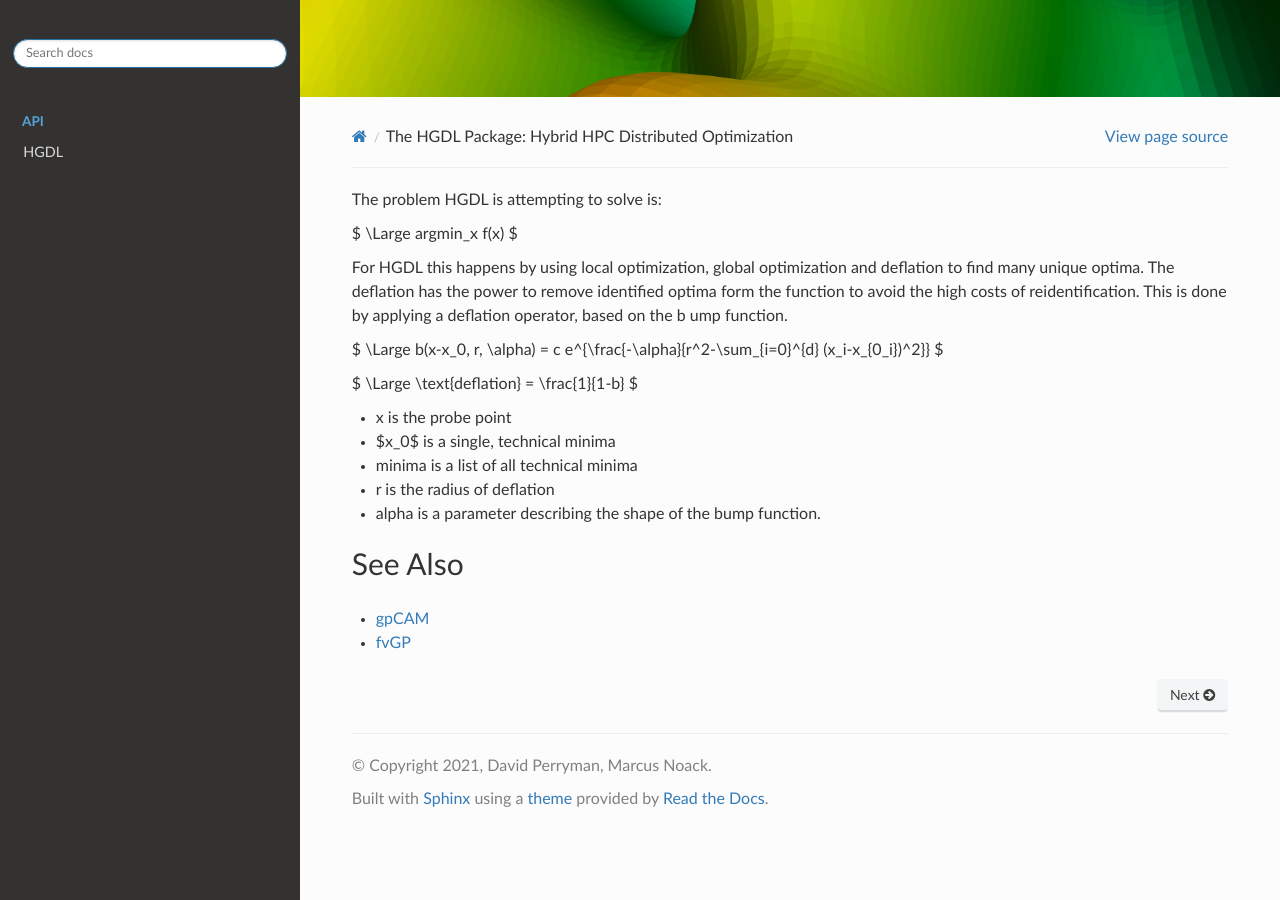
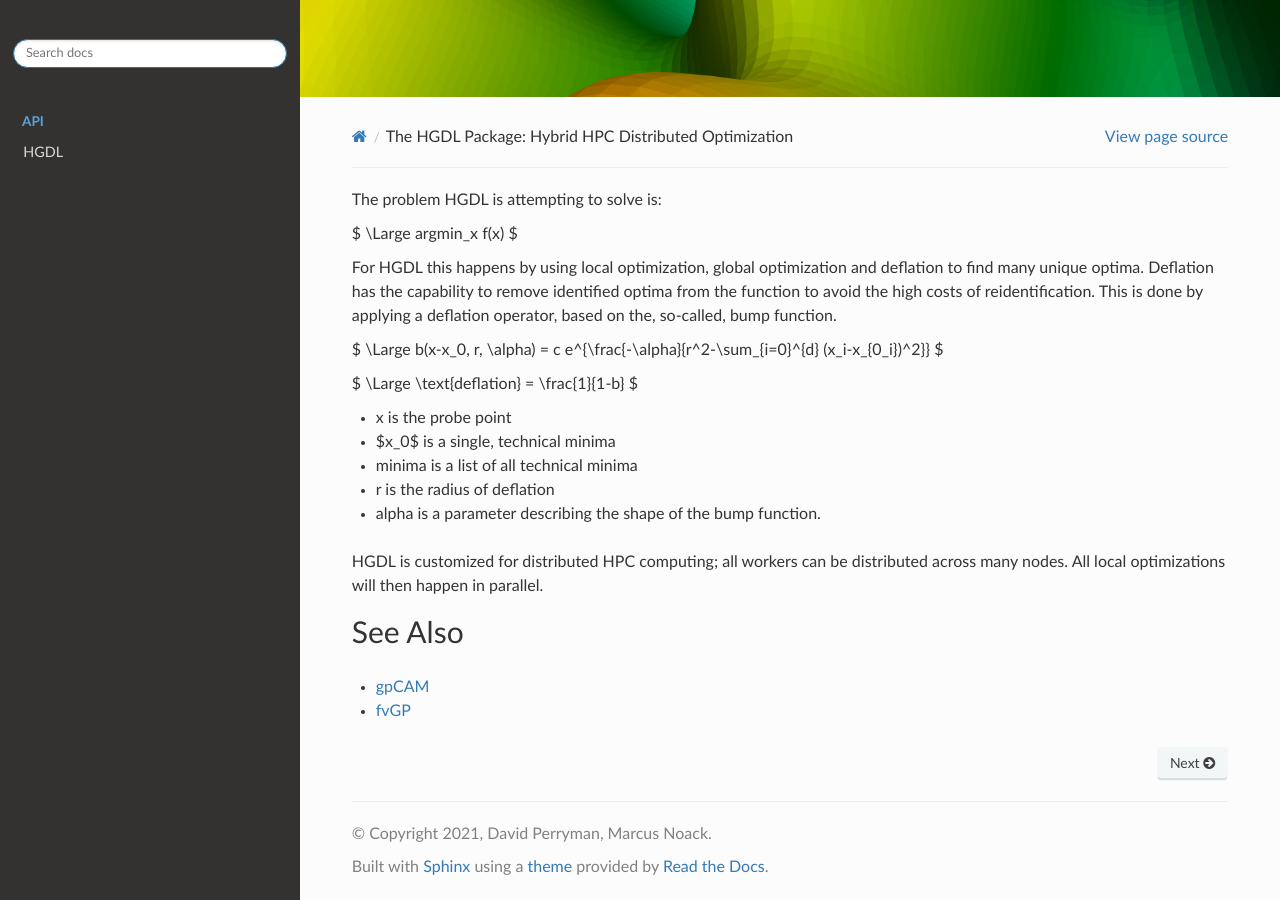
Before and after one commit to lbl-camera/HGDL, a Sphinx documentation site: the page built from docs/source/index.md, in a window 1280 px wide and 900 px high, scrolled down 803 px. Built offline with Sphinx 7.4.7 and the Read the Docs theme 2.0.0, drawn with Linux system fonts in a browser that asks for light colours; pages that are not in the unit, such as notebooks, are missing from menus.

Commit message:
updated description

```diff
--- a/docs/source/index.md
+++ b/docs/source/index.md
@@ -36,8 +36,8 @@ $
 +++
 
 For HGDL this happens by using local optimization, global optimization and deflation to find many unique optima.
-The deflation has the power to remove identified optima form the function to avoid the high costs of reidentification.
-This is done by applying a deflation operator, based on the b ump function.
+Deflation has the capability to remove identified optima from the function to avoid the high costs of reidentification.
+This is done by applying a deflation operator, based on the, so-called, bump function.
 
 +++
 
@@ -59,6 +59,9 @@ $
  * r is the radius of deflation
  * alpha is a parameter describing the shape of the bump function.
 
+HGDL is customized for distributed HPC computing; all workers can be distributed across many nodes.
+All local optimizations will then happen in parallel.
+
 ## See Also
 
 * [gpCAM](https://gpcam.readthedocs.io)
```
